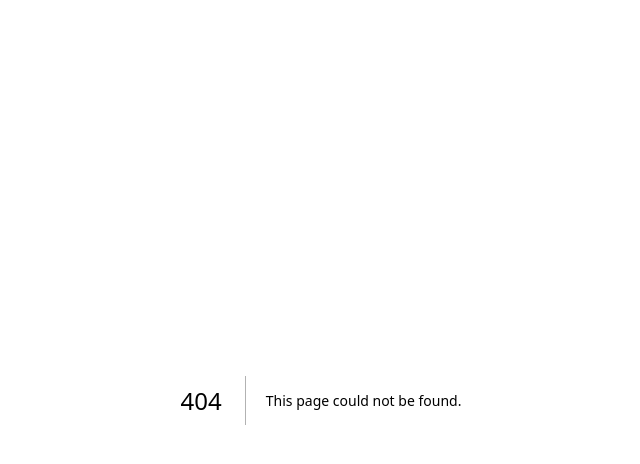
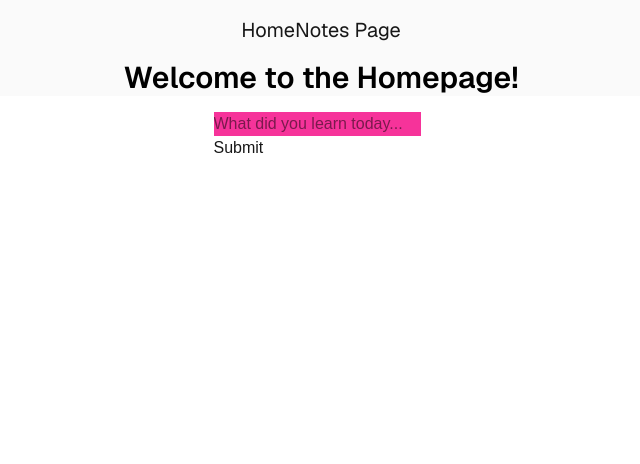
Before and after one commit to calik2/WebJam2025, a Next.js app in the folder webjam/: page /home in a window 1280 px wide. Before the commit this address had no page. Shown: the top 464 px of the page, without its empty margins (319-959 px from the left). Built offline with nearby package versions, Linux system fonts and the light colour scheme.

Commit message:
added rough files for notes and home

```diff
--- /dev/null
+++ b/webjam/src/app/home/page.tsx
@@ -0,0 +1,41 @@
+"use client";
+import Link from "next/link";
+import { useState } from "react";
+
+export default function Homepage() {
+  const [entry, setEntry] = useState<string>("");
+  const handleSubmit = (e: React.FormEvent<HTMLFormElement>) => {
+    e.preventDefault();
+    console.log("Entry submitted:", entry);
+    setEntry("");
+  };
+  return (
+    <>
+      <nav className="flex items-center justify-center bg-zinc-50 font-sans dark:bg-black p-4 text-xl">
+        {/* Simple navigation links, need to make it look nice */}
+        <Link href="/home">Home</Link> <Link href="/notes">Notes Page</Link>
+      </nav>
+      <div className="flex  items-center justify-center bg-zinc-50 font-sans dark:bg-black">
+        <h1 className="text-3xl font-semibold text-black dark:text-zinc-50">
+          Welcome to the Homepage!
+        </h1>
+      </div>
+      <div className="m-4 flex items-center justify-center">
+        {/* simple input form, want it to look like a notebook and maybe not be a form */}
+        <form onSubmit={handleSubmit}>
+          <input
+            className="mr-2 input input-bordered bg-pink-500 dark:bg-black text-black dark:text-white"
+            type="text"
+            value={entry}
+            placeholder="What did you learn today..."
+            onChange={(e) => setEntry(e.target.value)}
+          />
+          <br></br>
+          <button type="submit" className="btn btn-primary">
+            Submit
+          </button>
+        </form>
+      </div>
+    </>
+  );
+}
--- /dev/null
+++ b/webjam/src/app/notes/page.tsx
@@ -0,0 +1,17 @@
+import Link from "next/link";
+
+export default function NotesPage() {
+  return (
+    <>
+      <nav>
+        {/* Simple navigation links, need to make it look nice */}
+        <Link href="/home">Home</Link> | <Link href="/notes">Notes Page</Link>
+      </nav>
+      <div className="flex min-h-screen items-center justify-center bg-zinc-50 font-sans dark:bg-black">
+        <h1 className="text-3xl font-semibold text-black dark:text-zinc-50">
+          Welcome to the Notes Page!
+        </h1>
+      </div>
+    </>
+  );
+}
--- a/webjam/src/app/page.tsx
+++ b/webjam/src/app/page.tsx
@@ -1,65 +1,11 @@
 import Image from "next/image";
+import Homepage from "./home/page";
+import NotesPage from "@/app/notes/page";
+import Link from "next/link";
+import { redirect } from "next/navigation";
 
-export default function Home() {
-  return (
-    <div className="flex min-h-screen items-center justify-center bg-zinc-50 font-sans dark:bg-black">
-      <main className="flex min-h-screen w-full max-w-3xl flex-col items-center justify-between py-32 px-16 bg-white dark:bg-black sm:items-start">
-        <Image
-          className="dark:invert"
-          src="/next.svg"
-          alt="Next.js logo"
-          width={100}
-          height={20}
-          priority
-        />
-        <div className="flex flex-col items-center gap-6 text-center sm:items-start sm:text-left">
-          <h1 className="max-w-xs text-3xl font-semibold leading-10 tracking-tight text-black dark:text-zinc-50">
-            To get started, edit the page.tsx file.
-          </h1>
-          <p className="max-w-md text-lg leading-8 text-zinc-600 dark:text-zinc-400">
-            Looking for a starting point or more instructions? Head over to{" "}
-            <a
-              href="https://vercel.com/templates?framework=next.js&utm_source=create-next-app&utm_medium=appdir-template-tw&utm_campaign=create-next-app"
-              className="font-medium text-zinc-950 dark:text-zinc-50"
-            >
-              Templates
-            </a>{" "}
-            or the{" "}
-            <a
-              href="https://nextjs.org/learn?utm_source=create-next-app&utm_medium=appdir-template-tw&utm_campaign=create-next-app"
-              className="font-medium text-zinc-950 dark:text-zinc-50"
-            >
-              Learning
-            </a>{" "}
-            center.
-          </p>
-        </div>
-        <div className="flex flex-col gap-4 text-base font-medium sm:flex-row">
-          <a
-            className="flex h-12 w-full items-center justify-center gap-2 rounded-full bg-foreground px-5 text-background transition-colors hover:bg-[#383838] dark:hover:bg-[#ccc] md:w-[158px]"
-            href="https://vercel.com/new?utm_source=create-next-app&utm_medium=appdir-template-tw&utm_campaign=create-next-app"
-            target="_blank"
-            rel="noopener noreferrer"
-          >
-            <Image
-              className="dark:invert"
-              src="/vercel.svg"
-              alt="Vercel logomark"
-              width={16}
-              height={16}
-            />
-            Deploy Now
-          </a>
-          <a
-            className="flex h-12 w-full items-center justify-center rounded-full border border-solid border-black/[.08] px-5 transition-colors hover:border-transparent hover:bg-black/[.04] dark:border-white/[.145] dark:hover:bg-[#1a1a1a] md:w-[158px]"
-            href="https://nextjs.org/docs?utm_source=create-next-app&utm_medium=appdir-template-tw&utm_campaign=create-next-app"
-            target="_blank"
-            rel="noopener noreferrer"
-          >
-            Documentation
-          </a>
-        </div>
-      </main>
-    </div>
-  );
+// with time, make a sign in page here before homepage
+// need to make this look nice
+export default function SignIn() {
+  redirect("/home");
 }
```
